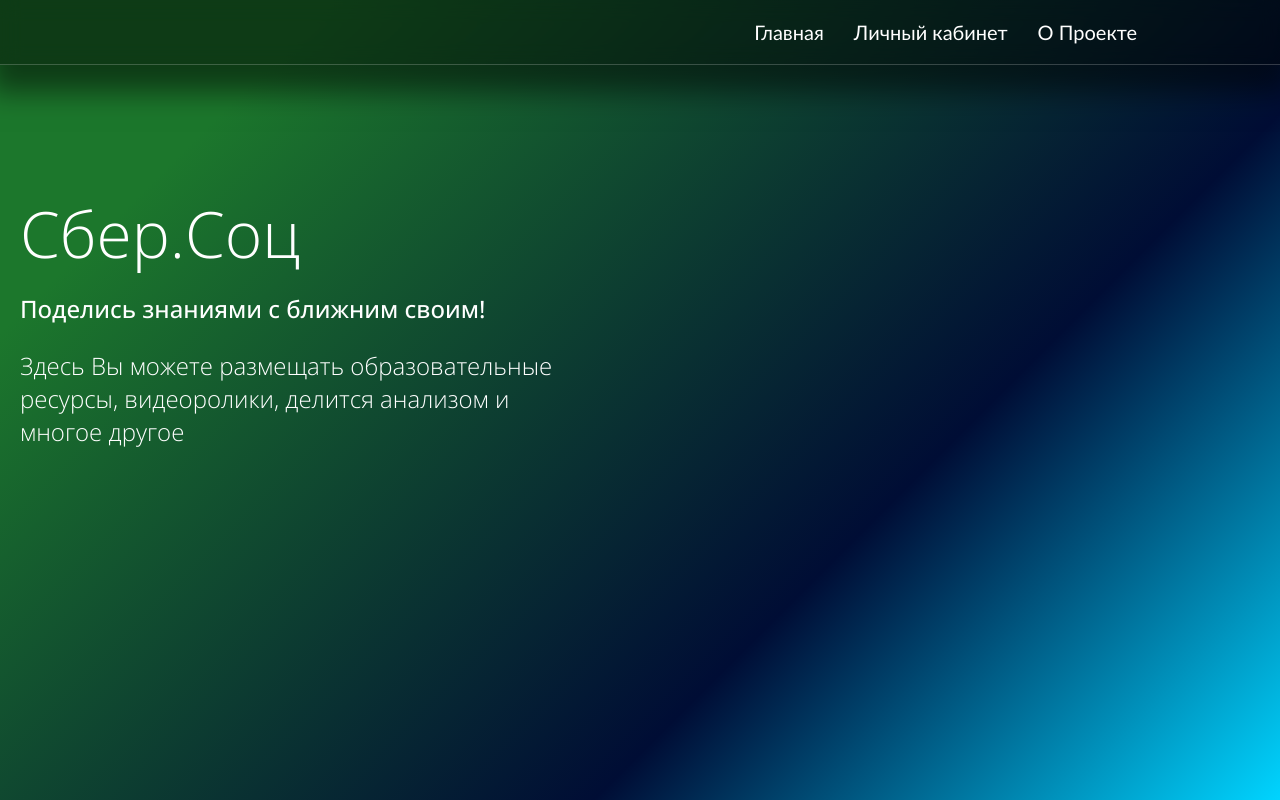
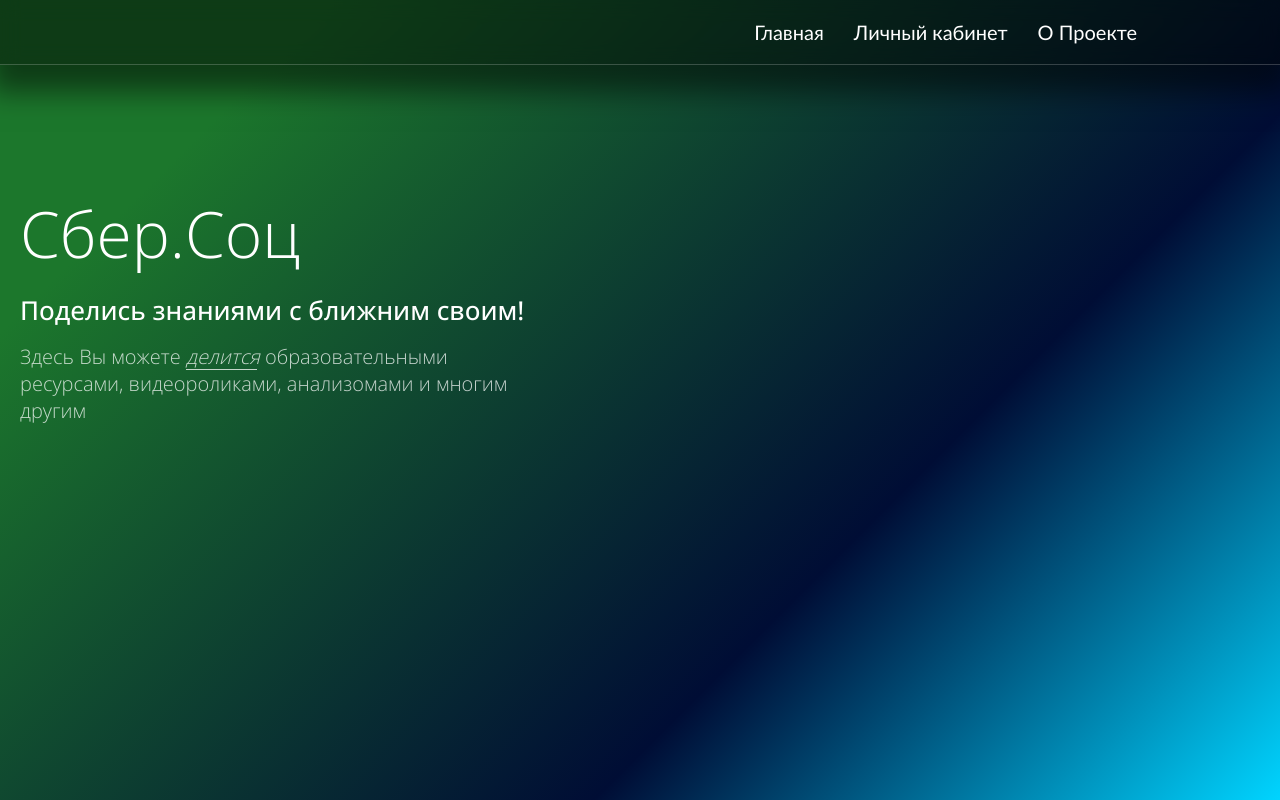
Before and after one commit to comradeskolopendra/prjct-rzvt, a React (Vite) app: page / in a window 1280 px wide. Built offline with nearby package versions, Linux system fonts and the light colour scheme.

Commit message:
Добавить краткую информацию о проекте на главную страницу

```diff
--- a/src/pages/main/main.tsx
+++ b/src/pages/main/main.tsx
@@ -1,4 +1,45 @@
-import styled from "styled-components";
+import styled, { keyframes } from "styled-components";
+
+const AnimateSentence = keyframes`
+  0% {
+    width: 0%;
+  }
+
+  25% {
+    width: 100%;
+  }
+
+  50% {
+    width: 100%;
+  }
+
+  80% {
+    width: 0%;
+  }
+
+  100% {
+    width: 0%;
+  }
+`
+
+const SelectSentence = styled.span`
+  font-style: italic;
+  position: relative;
+
+  &::after {
+    content: "";
+    position: absolute;
+    bottom: 0;
+    left: 0;
+    height: 1px;
+    background: white;
+    animation-name: ${AnimateSentence};
+    animation-duration: 2s;
+    animation-iteration-count: infinite;
+    animation-timing-function: linear;
+    animation-delay: 1s;
+  }
+`
 
 const TitleMain = styled.h1`
   color: white;
@@ -11,15 +52,26 @@
 
 const SubtitleMain = styled.p`
   color: white;
-  font-size: 24px;
+  font-size: 26px;
   font-weight: 500;
   font-family: "Open Sans", sans-serif;
   max-width: 540px;
   margin-top: 0;
+  margin-bottom: 15px;
 `
 
 const SubtitleAbout = styled(SubtitleMain)`
-  font-weight: 300
+  font-weight: 300;
+  font-size: 20px;
+  opacity: 0.75;
+  transition: opacity 0.3s ease-in-out;
+  max-width: 510px;
+  margin-bottom: 0;
+
+  &:hover {
+    opacity: 1;
+    transition: opacity 0.3s ease-in-out;
+  }
 `
 
 const MainPage = () => {
@@ -30,15 +82,10 @@
         Сбер.Соц
       </TitleMain>
       <SubtitleMain>
-        <span style={{
-          marginBottom: "15px",
-          fontWeight: "500"
-        }}>
-          Поделись знаниями с ближним своим!
-        </span>
+        Поделись знаниями с ближним своим!
       </SubtitleMain>
       <SubtitleAbout>
-        Здесь Вы можете размещать образовательные ресурсы, видеоролики, делится анализом и многое другое
+        Здесь Вы можете <SelectSentence>делится</SelectSentence> образовательными ресурсами, видеороликами, анализомами и многим другим
       </SubtitleAbout>
     </section >
   )
```
